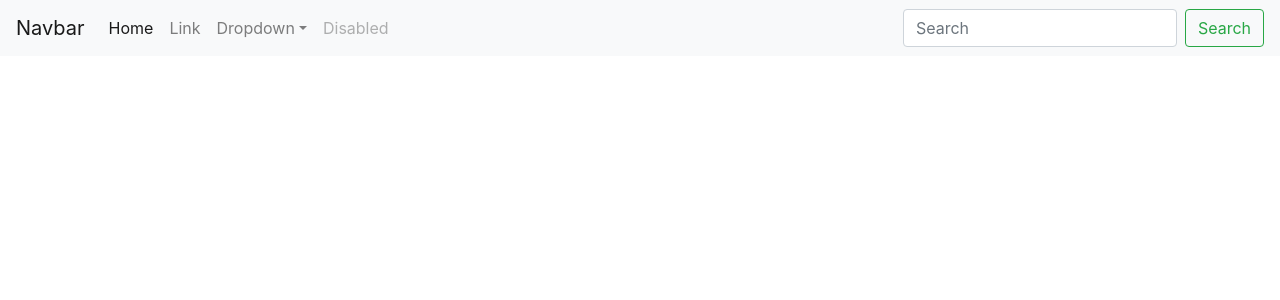
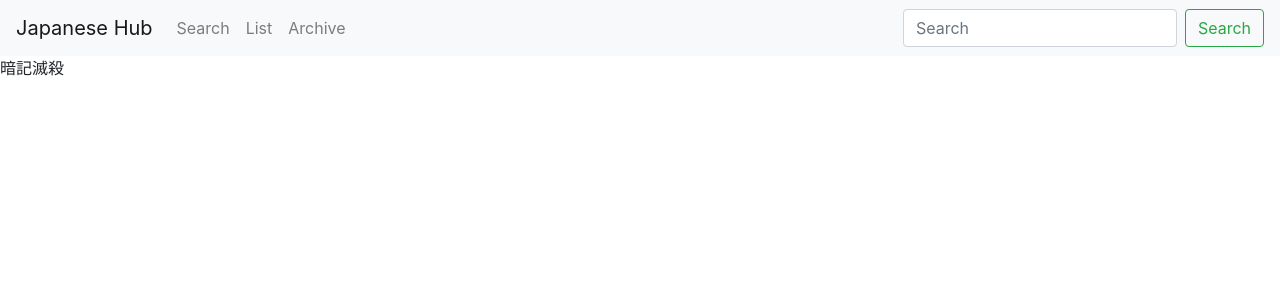
Before and after one commit to kesuh42/japanese-hub, a React (Create React App) app in the folder client/: page /list in a window 1280 px wide. Shown: the top 300 px of the page. Built offline with nearby package versions, Linux system fonts and the light colour scheme.

Commit message:
Header setup with links to four planned pages

```diff
--- a/client/src/App.js
+++ b/client/src/App.js
@@ -6,8 +6,12 @@ import {
   Routes,
   Route,
 } from "react-router-dom";
+
 import Header from './components/Header/Header';
-import Test from "./pages/Test/Test";
+import Home from "./pages/Home/Home";
+import Search from "./pages/Search/Search";
+import List from "./pages/List/List";
+import Archive from "./pages/Archive/Archive";
 
 
 function App() {
@@ -16,7 +20,10 @@ function App() {
       <React.Fragment>
         <Header />
         <Routes>
-          <Route path="/" element={<Test />} />
+          <Route path="/" element={<Home />} />
+          <Route path="/search" element={<Search />} />
+          <Route path="/list" element={<List />} />
+          <Route path="/archive" element={<Archive />} />
         </Routes>
       </React.Fragment>
     </BrowserRouter>
--- a/client/src/components/Header/Header.js
+++ b/client/src/components/Header/Header.js
@@ -4,32 +4,21 @@ function Header () {
     return (
         <div>
             <nav class="navbar navbar-expand-lg navbar-light bg-light">
-            <a class="navbar-brand" href="#">Navbar</a>
+            <a class="navbar-brand" href="/">Japanese Hub</a>
             <button class="navbar-toggler" type="button" data-toggle="collapse" data-target="#navbarSupportedContent" aria-controls="navbarSupportedContent" aria-expanded="false" aria-label="Toggle navigation">
                 <span class="navbar-toggler-icon"></span>
             </button>
 
             <div class="collapse navbar-collapse" id="navbarSupportedContent">
                 <ul class="navbar-nav mr-auto">
-                <li class="nav-item active">
-                    <a class="nav-link" href="#">Home <span class="sr-only">(current)</span></a>
+                <li class="nav-item">
+                    <a class="nav-link" href="/search">Search</a>
                 </li>
                 <li class="nav-item">
-                    <a class="nav-link" href="#">Link</a>
-                </li>
-                <li class="nav-item dropdown">
-                    <a class="nav-link dropdown-toggle" href="#" id="navbarDropdown" role="button" data-toggle="dropdown" aria-haspopup="true" aria-expanded="false">
-                    Dropdown
-                    </a>
-                    <div class="dropdown-menu" aria-labelledby="navbarDropdown">
-                    <a class="dropdown-item" href="#">Action</a>
-                    <a class="dropdown-item" href="#">Another action</a>
-                    <div class="dropdown-divider"></div>
-                    <a class="dropdown-item" href="#">Something else here</a>
-                    </div>
+                    <a class="nav-link" href="/list">List</a>
                 </li>
                 <li class="nav-item">
-                    <a class="nav-link disabled" href="#">Disabled</a>
+                    <a class="nav-link" href="/archive">Archive</a>
                 </li>
                 </ul>
                 <form class="form-inline my-2 my-lg-0">
--- /dev/null
+++ b/client/src/pages/Archive/Archive.js
@@ -0,0 +1,9 @@
+import React from "react";
+
+function Home () {
+    return (
+        <div>暗記滅殺</div>
+    );
+};
+
+export default Home;
--- /dev/null
+++ b/client/src/pages/Home/Home.js
@@ -0,0 +1,9 @@
+import React from "react";
+
+function Home () {
+    return (
+        <div>暗記滅殺</div>
+    );
+};
+
+export default Home;
--- /dev/null
+++ b/client/src/pages/List/List.js
@@ -0,0 +1,9 @@
+import React from "react";
+
+function Home () {
+    return (
+        <div>暗記滅殺</div>
+    );
+};
+
+export default Home;
--- /dev/null
+++ b/client/src/pages/Search/Search.js
@@ -0,0 +1,9 @@
+import React from "react";
+
+function Home () {
+    return (
+        <div>暗記滅殺</div>
+    );
+};
+
+export default Home;
--- a/client/src/pages/Test/Test.js
+++ /dev/null
@@ -1,9 +0,0 @@
-import React from "react";
-
-function Test () {
-    return (
-        <div>test!</div>
-    );
-};
-
-export default Test;
```
